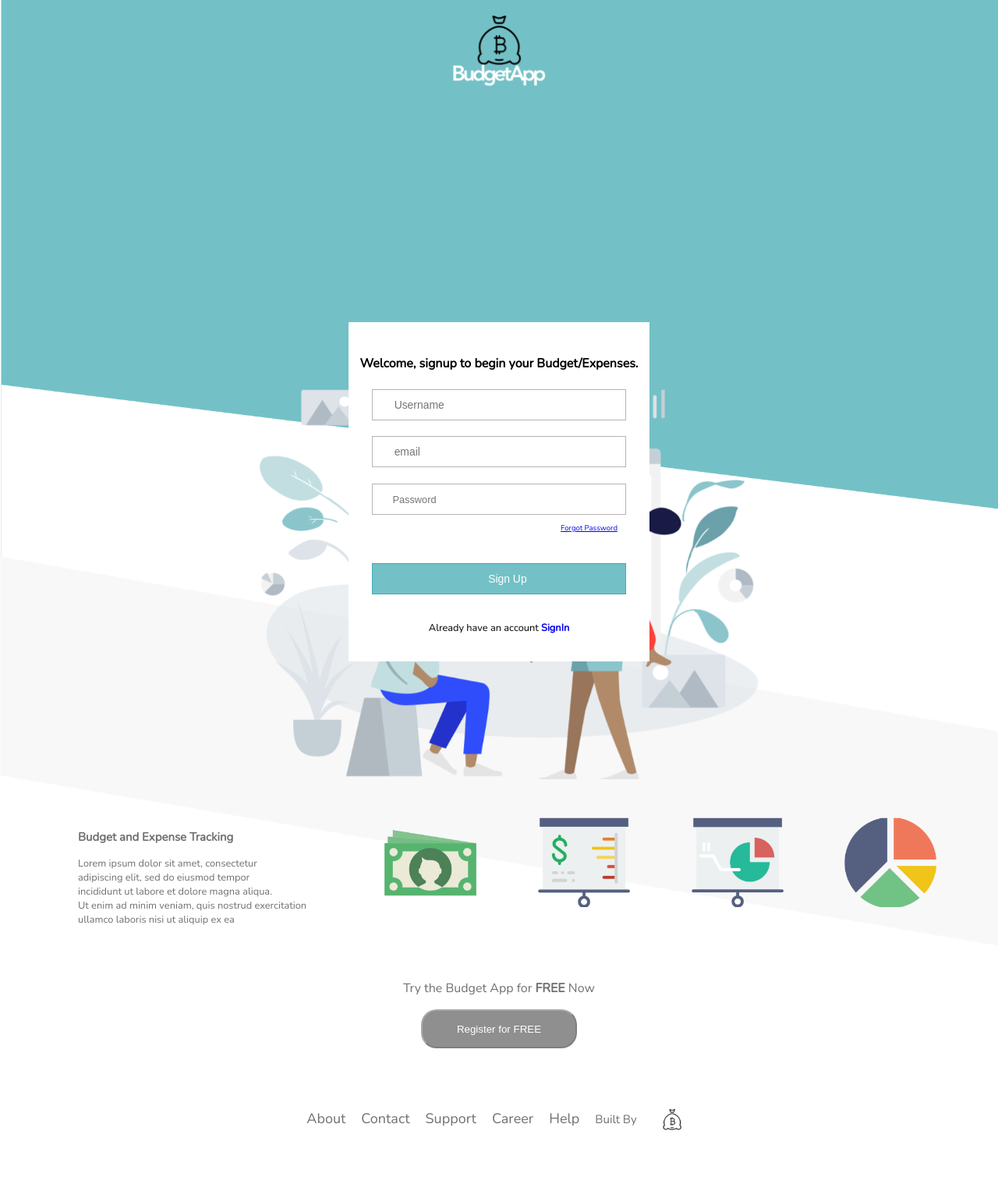
After one commit to hngi/Hephaestus-Budget, a PHP site: the page made by Teebosie Login/signup.html in a window 1280 px wide. The commit adds this page. Shown: the whole page at 78% size. Run offline with PHP 8.4, Linux system fonts and the light colour scheme.

Commit message:
Updated pages
This is an updated code for login, signup and password reset page.

```diff
--- a/Teebosie Login/css/style.css
+++ b/Teebosie Login/css/style.css
@@ -26,7 +26,6 @@ body {
     right: 0.17%;
     top: 0%;
     bottom: 0%;
-
 }
 
 .top-right {
@@ -65,7 +64,7 @@ body {
 
 .path {
     position: absolute;
-    margin-top: 45%;
+    margin-top: 600px;
     width: 100%;
     height: 500px;
     z-index: -1;
@@ -74,7 +73,7 @@ body {
 /*form*/
 
 form {
-    margin-top:350PX;
+    margin-top: 300PX;
     width: 30%;
     margin-left: auto;
     margin-right: auto;
@@ -94,13 +93,19 @@ form input {
     box-sizing: border-box;
 }
 
+
+
 .Forgot-Password {
-    margin-left: 185px;
+
+    text-align: end;
+    margin-right: 40px;
     font-size: 0.6em;
     margin-top: -10px;
     cursor: pointer;
 }
-
+.account{
+    font-size: 0.8em;
+}
 /* button */
 
 #logIn {
@@ -129,28 +134,42 @@ form input {
 
 .tracking {
     display: grid;
-    grid-template-columns: auto auto auto auto auto;
-    grid-gap: 20px;
+    grid-template-columns: 2fr 1fr 1fr 1fr 1fr;
     padding-left: 100px;
-    margin-top: 250px;
+    margin-top: 200px;
     color: #707070;
     font-family: 'Nunito', sans-serif;
+}
+
+.icons img {
+    width: 60%;
+}
+
+.text {
+    font-size: 80%;
 }
 
 /* Section 2 */
 
 .register-btn {
+    padding: 40px 0px;
     text-align: center;
     color: #707070;
     font-family: 'Nunito', sans-serif;
 }
 
 #Register {
+
     background: #222222;
     opacity: 0.5;
     border-radius: 20px;
     width: 200px;
     height: 50px;
+
+}
+
+#Register a{
+    text-decoration: none;
     color: white;
 }
 
@@ -176,61 +195,52 @@ form input {
 }
 
 /* media queires  */
-@media (width: 1346px) {
+
+@media (max-width: 1346px) {
     .tracking {
         margin-top: 200px;
     }
-  }
+}
 
+@media (max-width: 1159px) {
+    form {
+        margin-top: 300px;
+    }
+}
 
-@media (width: 1104px) {
-    .path{
-        margin-top: 54%;
-    }
+@media (max-width: 1104px) {
     .tracking {
         margin-top: 190px;
         padding-left: 20px;
     }
-  }
+}
 
-  @media (width: 768px) {
-    .path{
-        margin-top: 85%;
-    }
+@media (max-width: 855px) {
     .tracking {
-        margin-top: 180px;
+        margin-top: 300px;
         padding-left: 80px;
         padding-right: 30px;
     }
+    .Forgot-Password {
+        margin-left: 115px;
+    }
+
+}
 
 
-.Forgot-Password {
-    margin-left: 115px;
 
-}
-  }
-
-  @media (width: 375px) {
-    .path{
-        margin-top: 190%;
-        height: 400px;
-    }
-
+@media (max-width: 375px) {
     .tracking {
         display: block;
         margin-top: 250px;
         text-align: center;
-        padding-right:50px;
+        padding-right: 50px;
     }
-
     form {
-        margin-top:350PX;
+        margin-top: 350PX;
         width: 50%;
-
     }
-
-.Forgot-Password {
-    margin-left: 115px;
-
+    .Forgot-Password {
+        margin-left: 115px;
+    }
 }
-  }
--- /dev/null
+++ b/Teebosie Login/signup.html
@@ -0,0 +1,114 @@
+<!DOCTYPE html>
+<html lang="en">
+
+<head>
+    <meta charset="UTF-8">
+    <meta name="viewport" content="width=device-width, initial-scale=1.0">
+    <meta http-equiv="X-UA-Compatible" content="ie=edge">
+    <title>login</title>
+    <link rel="stylesheet" href="css/style.css">
+</head>
+
+<body>
+    <div class="container">
+        <img class="top-left" src="img/green.png" alt="">
+        <img class="top-right" src="img/white.png" alt="">
+        <img class="logo" src="img/Logo.png" alt="">
+        <img class="path" src="img/Path 115.png" alt="">
+        <img class="girl" src="img/image (4).png" alt="">
+
+
+    </div>
+    <form action="#" class="log-in">
+
+        <div>
+            <h4>Welcome, signup to begin your Budget/Expenses.</h4>
+        </div>
+        <div>
+            <input id="username" name="username" type="text" placeholder="Username ">
+        </div>
+        <div>
+            <input id="email" name="email" type="email" placeholder="email">
+        </div>
+        <div>
+            <input id="Password" name="Password Field" type="password" class="field text fn" value="" tabindex="1"
+                placeholder="Password">
+
+        </div>
+        <p class="Forgot-Password"><a href="password.html">Forgot Password</a></p>
+
+        <button id="logIn">Sign Up</button>
+        <p class="account">Already have an account<strong><a href="login.html" class="redText">
+                    SignIn</a></strong>
+        </p>
+
+
+
+
+    </form>
+
+
+
+
+    <!-- section1 -->
+    <section class="tracking">
+        <div class="text">
+            <h3>Budget and Expense Tracking</h3>
+            <p>Lorem ipsum dolor sit amet, consectetur <br>adipiscing elit, sed do eiusmod tempor <br>incididunt ut
+                labore
+                et dolore magna aliqua. <br>Ut enim ad minim veniam, quis nostrud exercitation <br>ullamco laboris
+                nisi ut
+                aliquip ex ea </p>
+        </div>
+        <div class="icons">
+            <img src="img/notes.png" alt="">
+        </div>
+        <div class="icons">
+            <img src="img/presentation-5.png" alt="">
+        </div>
+        <div class="icons">
+            <img src="img/presentation-1.png" alt="">
+        </div>
+        <div class="icons">
+            <img src="img/pie-chart-1.png" alt="">
+        </div>
+
+    </section>
+    <!-- section2 -->
+    <section class=register-btn>
+        <p>Try the Budget App for <strong>FREE</strong> Now</p>
+        <button id="Register"><a href="#">Register for FREE</a></button>
+    </section>
+
+    <nav class="navbar">
+
+
+        <ul class="main-nav" id="">
+            <li>
+                <a href="#" class="nav-links">About</a>
+            </li>
+            <li>
+                <a href="#" class="nav-links">Contact</a>
+            </li>
+            <li>
+                <a href="#" class="nav-links">Support</a>
+            </li>
+            <li>
+                <a href="#" class="nav-links">Career</a>
+            </li>
+            <li>
+                <a href="#" class="nav-links">Help</a>
+            </li>
+            <li>
+                <a href="#" class="nav-links"><small>Built By</small></a>
+            </li>
+            <img src="img/Logo.png" alt="" width="50px;">
+        </ul>
+
+    </nav>
+
+
+</body>
+
+
+</html>
```
Also changed, not shown: Teebosie Login/login.html (+8 -8 lines), Teebosie Login/password.html (added, +105 -0 lines), 1 other file.
